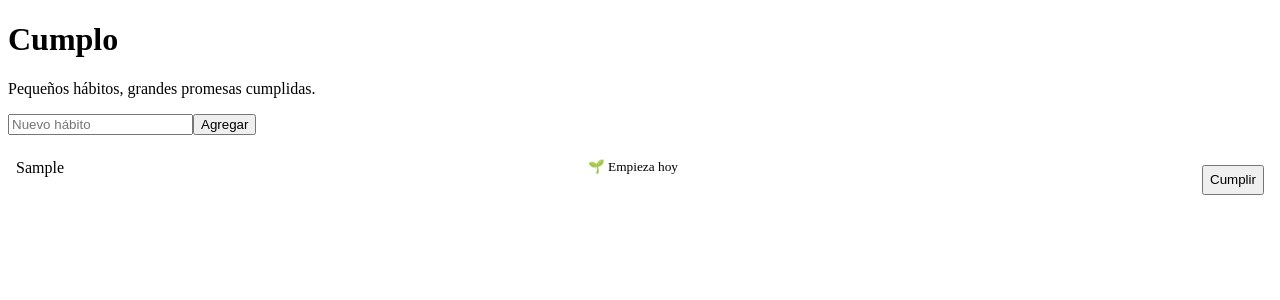
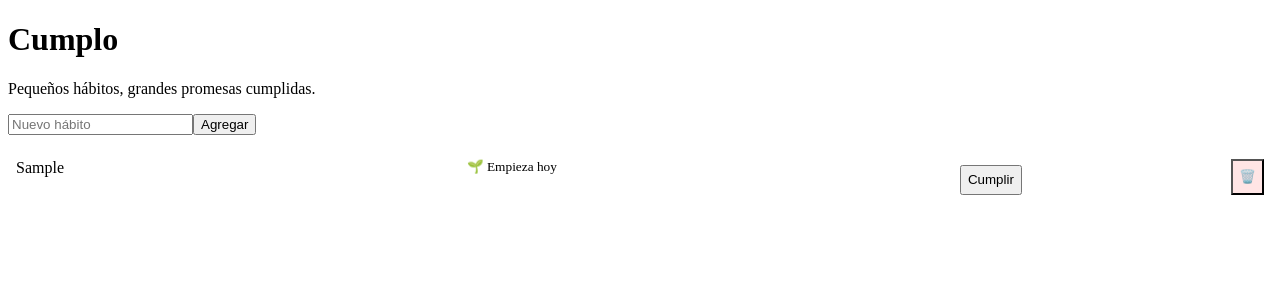
Before and after one commit to arnolgarzon/Cumplo, a React (Vite) app: page / in a window 1280 px wide. Both pictures are taken after typing "Sample" into the empty fields and a click on the button "Agregar". Shown: the top 300 px of the page. Built offline with nearby package versions, Linux system fonts and the light colour scheme.

Commit message:
feat: delete habit functionality

```diff
--- a/src/App.jsx
+++ b/src/App.jsx
@@ -1,19 +1,29 @@
-import { useState } from "react";
+import { useState, useEffect } from "react";
 import Header from "./components/Header";
 import HabitForm from "./components/HabitForm";
 import HabitList from "./components/HabitList";
 
 function App() {
-  const [habits, setHabits] = useState([]);
+  // 1️⃣ Cargar desde localStorage al iniciar
+  const [habits, setHabits] = useState(() => {
+    const saved = localStorage.getItem("habits");
+    return saved ? JSON.parse(saved) : [];
+  });
+
+  // 2️⃣ Guardar automáticamente cuando cambien
+  useEffect(() => {
+    localStorage.setItem("habits", JSON.stringify(habits));
+  }, [habits]);
 
   function addHabit(name) {
     const newHabit = {
       id: Date.now(),
       name,
-      completed: false
+      completed: false,
+      streak: 0
     };
 
-    setHabits(prevHabits => [...prevHabits, newHabit]);
+    setHabits(prev => [...prev, newHabit]);
   }
 
   function toggleHabit(id) {
@@ -31,18 +41,11 @@ function App() {
     );
   }
 
-
-  function addHabit(name) {
-    const newHabit = {
-      id: Date.now(),
-      name,
-      completed: false,
-      streak: 0
-    };
-
-    setHabits(prev => [...prev, newHabit]);
-  }
-
+  function deleteHabit(id) {
+  setHabits(prevHabits =>
+    prevHabits.filter(habit => habit.id !== id)
+  );
+}
 
 
   return (
@@ -52,8 +55,8 @@ function App() {
       <HabitList
         habits={habits}
         onToggleHabit={toggleHabit}
+        onDeleteHabit={deleteHabit}
       />
-
     </div>
   );
 }
--- a/src/components/HabitItem.jsx
+++ b/src/components/HabitItem.jsx
@@ -1,4 +1,4 @@
-function HabitItem({ habit, onToggleHabit }) {
+function HabitItem({ habit, onToggleHabit, onDeleteHabit }) {
   return (
     <li
       style={{
@@ -36,6 +36,17 @@ function HabitItem({ habit, onToggleHabit }) {
       >
         {habit.completed ? "Hecho" : "Cumplir"}
       </button>
+
+      <button
+        onClick={() => onDeleteHabit(habit.id)}
+        style={{
+          marginLeft: "8px",
+          backgroundColor: "#ffe5e5"
+        }}
+      >
+        🗑️
+      </button>
+
     </li>
   );
 }
--- a/src/components/HabitList.jsx
+++ b/src/components/HabitList.jsx
@@ -1,6 +1,6 @@
 import HabitItem from "./HabitItem";
 
-function HabitList({ habits, onToggleHabit }) {
+function HabitList({ habits, onToggleHabit, onDeleteHabit }) {
   return (
     <ul>
       {habits.map(habit => (
@@ -8,6 +8,7 @@ function HabitList({ habits, onToggleHabit }) {
           key={habit.id}
           habit={habit}
           onToggleHabit={onToggleHabit}
+          onDeleteHabit={onDeleteHabit}
         />
       ))}
     </ul>
```
